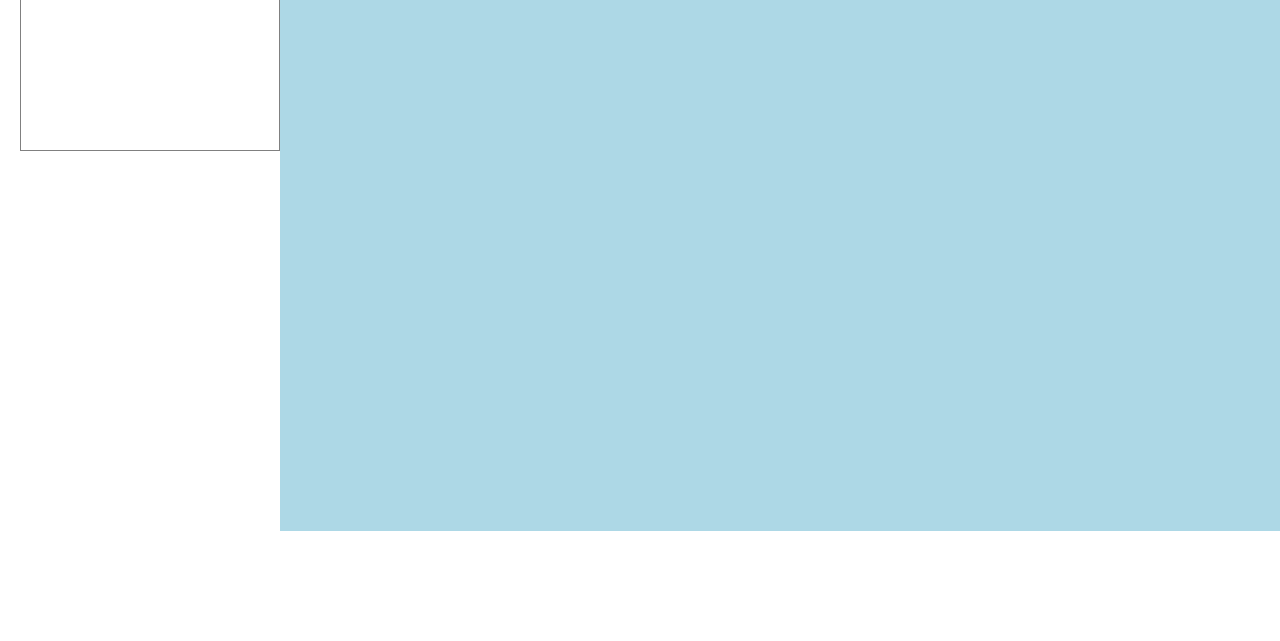
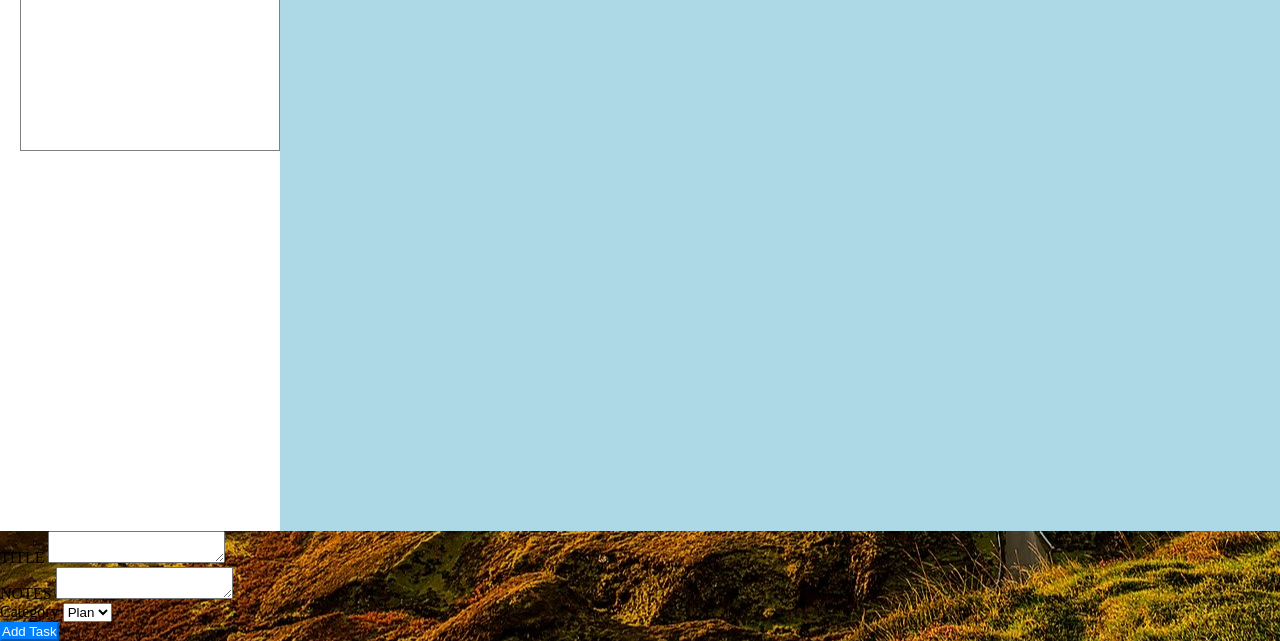
Before and after one commit to DaeguDude/TOP-todolist, a plain HTML site: page index.html in a window 1280 px wide. Shown: the part 269-910 px from the top of the page. Before the commit the page ends 800 px from the top, so only its background shows below. Drawn offline with Linux system fonts and the light colour scheme; files whose address does not match are found by name.

Commit message:
Still working on it

```diff
--- a/index.html
+++ b/index.html
@@ -45,6 +45,38 @@
       <div class="main-container"></div>
     </main>
   </div>
+
+
+  <!-- TASK MODAL BOX -->
+  <div class="task-container">
+    <div class="main items">
+      <div class="left">
+        <div class="title-box">
+          <span>TITLE</span>
+          <textarea name="title" id="task-title"></textarea>
+        </div>
+        <div class="description-box">
+          <span>NOTES</span>
+          <textarea name="description" id="task-description"></textarea>
+        </div>
+      </div>
+      <div class="right">
+        <div class="category-box modal-items">
+          <span>Category</span>
+          <select id="category">
+            <option value="plan">Plan</option>
+          </select>
+        </div>
+      </div>
+    </div> <!-- main -->
+
+    <div class="bottom items">
+      <div class="create-task-box modal-items">
+        <button class="add-task-btn">Add Task</button>
+      </div>
+    </div> <!-- bottom -->
+
+  </div> <!-- task-container -->
 </body>
 
 <script type="module" src="./createTodo/display.js"></script>
```
Also changed, not shown: newTaskModal/index.html (+3 -2 lines).
